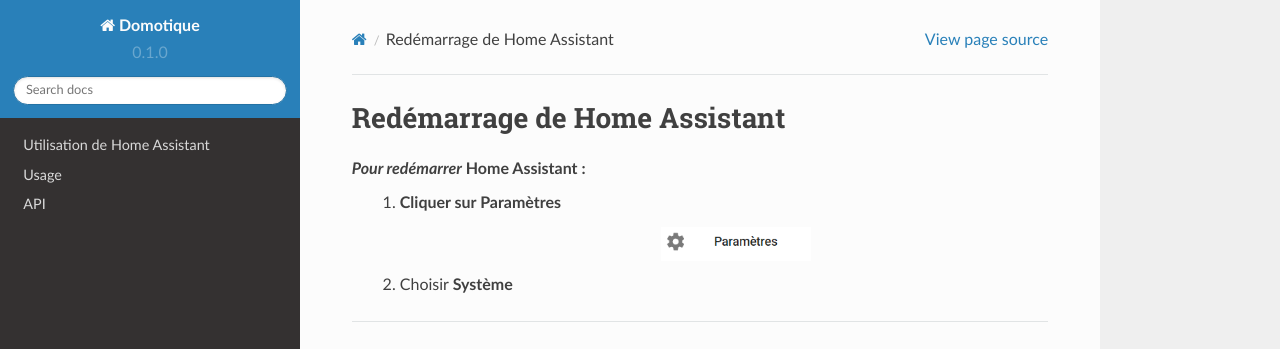
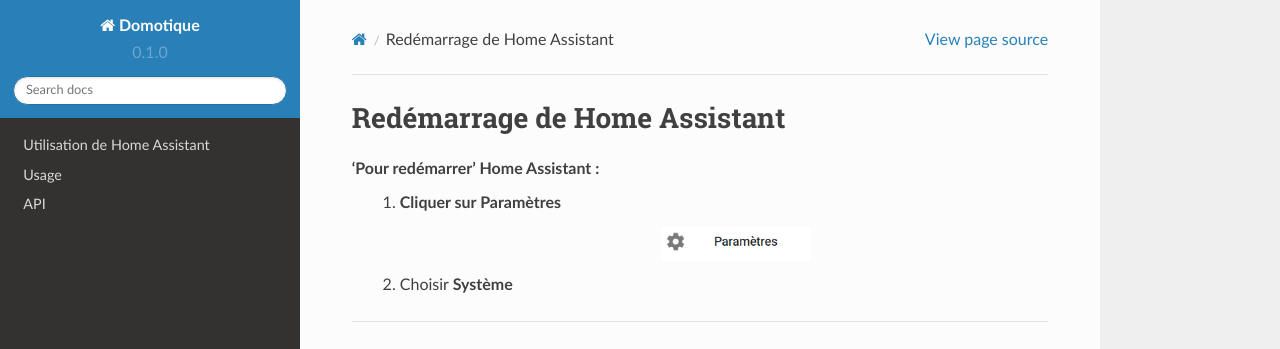
Before and after one commit to gcadorel2733/rdt-documentation, a Sphinx documentation site: the page built from docs/source/redemarrage.rst, in a window 1280 px wide. Shown: the top 349 px of the page. Built offline with Sphinx 7.4.7 and the Read the Docs theme 2.0.0, drawn with Linux system fonts in a browser that asks for light colours.

```diff
--- a/docs/source/redemarrage.rst
+++ b/docs/source/redemarrage.rst
@@ -1,7 +1,6 @@
 Redémarrage de Home Assistant
 ------
-
-*Pour redémarrer* Home Assistant :
+'Pour redémarrer' Home Assistant :
    1. Cliquer sur **Paramètres**
          .. image:: images/parametres.png
             :width: 150
```
